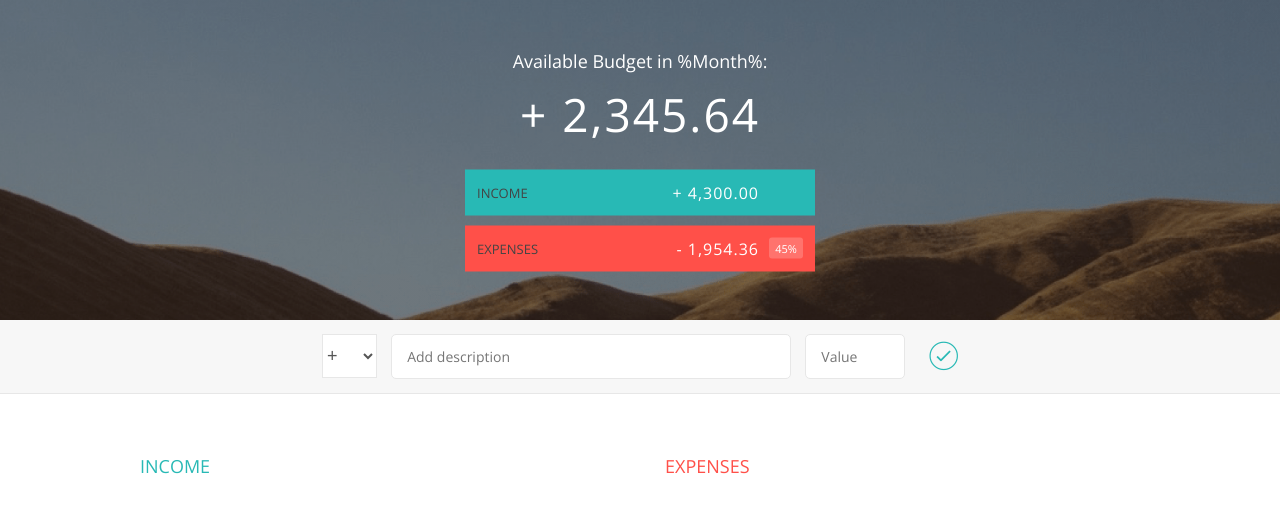
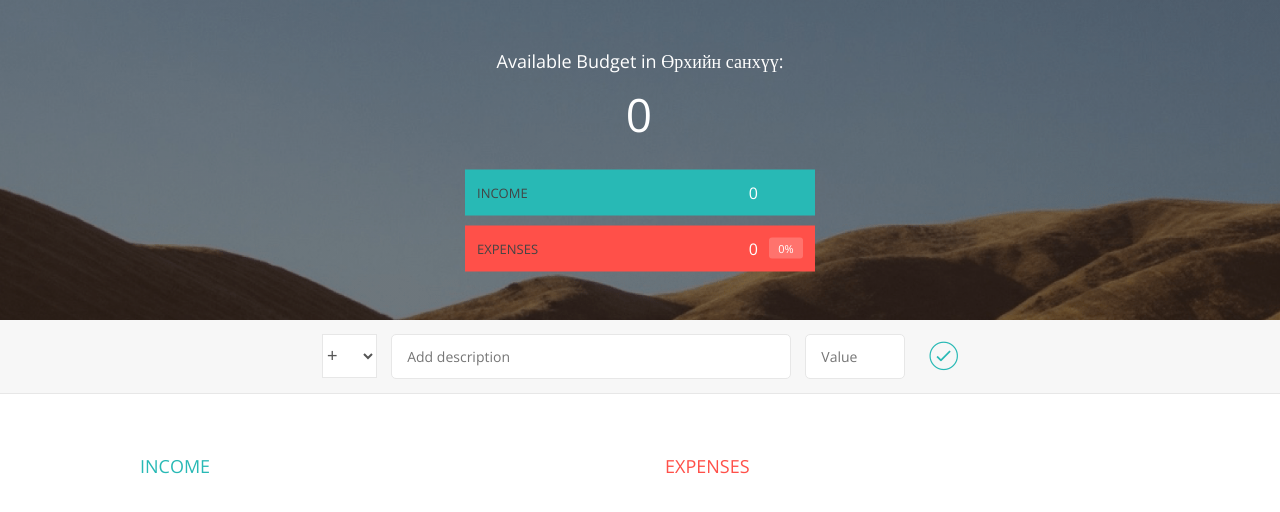
Before and after one commit to bilguun2411/finance, a plain HTML site: page index.html in a window 1280 px wide. Drawn offline with nearby package versions, Linux system fonts and the light colour scheme.

Commit message:
tusviig delgetsend shinechlene

```diff
--- a/app.js
+++ b/app.js
@@ -7,7 +7,11 @@ var uiController = (function(){
         inputValue : ".add__value",
         addBtn : ".add__btn",
         incomeList: '.income__list',
-        expenseList: '.expenses__list'
+        expenseList: '.expenses__list',
+        tusuvLabel: '.budget__value',
+        incomeLabe: '.budget__income--value',
+        expenseLabel: '.budget__expenses--value',
+        percentageLabel:'.budget__expenses--percentage'
     }
     return {
         getInput: function() {
@@ -40,6 +44,12 @@ var uiController = (function(){
             });
 
             fieldsArr[0].focus();
+        },
+        tusuvUzuuleh: function(tusuv){
+            document.querySelector(DOMstrings.tusuvLabel).textContent = tusuv.tusuv;
+            document.querySelector(DOMstrings.expenseLabel).textContent = tusuv.totalExp;
+            document.querySelector(DOMstrings.incomeLabe).textContent = tusuv.totalInc;
+            document.querySelector(DOMstrings.percentageLabel).textContent = tusuv.huvi + "%";
         },
 
         addListItem: function(item,type){
@@ -174,9 +184,10 @@ var appController = (function(uiController,financeController){
 
             //5. etssiin uldegdel tootsoolno
             var tusuv = financeController.tusuvAvah();
+            console.log(tusuv)
+            //6.Tusviin tootsoog delgetsend gargana
+            uiController.tusuvUzuuleh(tusuv);
 
-            //6.Tusviin tootsoog delgetsend gargana
-            console.log(tusuv)
         }
     };
 
@@ -193,12 +204,17 @@ var appController = (function(uiController,financeController){
     }
     return {
         init: function(){
+
+            uiController.tusuvUzuuleh({
+                tusuv: 0,
+                huvi: 0,
+                totalInc: 0,
+                totalExp: 0
+            });
+
             setupEventListener();
-            // console.log(addEventListener.DOM);
-            // ctrlAddItem
         }
     }
-
 })(uiController,financeController);
 
 appController.init();
--- a/index.html
+++ b/index.html
@@ -12,7 +12,7 @@
         <div class="top">
             <div class="budget">
                 <div class="budget__title">
-                    Available Budget in <span class="budget__title--month">%Month%</span>:
+                    Available Budget in <span class="budget__title--month">Өрхийн санхүү</span>:
                 </div>
 
                 <div class="budget__value">+ 2,345.64</div>
```
